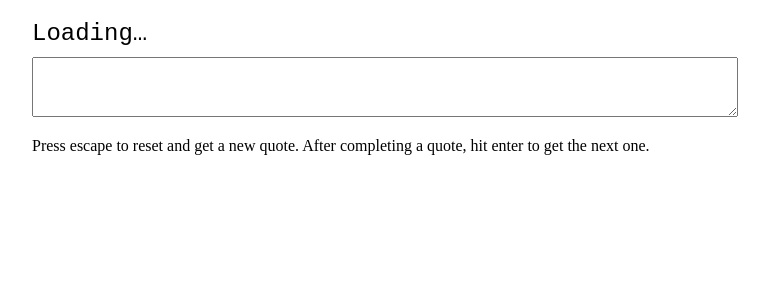
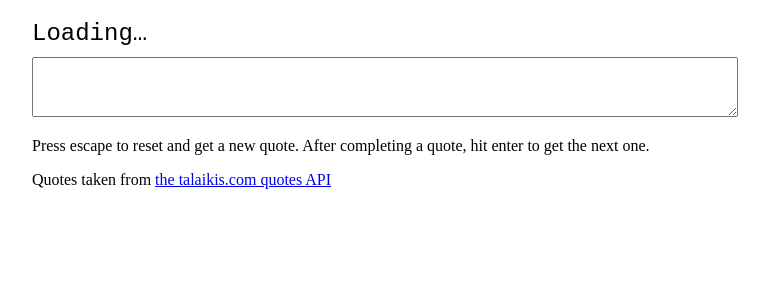
Before and after one commit to osuushi/osuushi.github.com, a Jekyll site: the page typing-test/test.html, which Jekyll copies as it is, in a window 1280 px wide. Shown: the top 300 px of the page, without its empty margins (258-1027 px from the left). Built offline with Jekyll 4.4.1, drawn with Linux system fonts in a browser that asks for light colours.

Commit message:
Give credit for API

```diff
--- a/typing-test/test.html
+++ b/typing-test/test.html
@@ -14,6 +14,10 @@
 <p>
   Press escape to reset and get a new quote. After completing a quote, hit enter to get the next one.
 </p>
+
+<p>
+  Quotes taken from <a href="https://talaikis.com/random_quotes_api/">the talaikis.com quotes API</a>
+</p>
 </div>
 
 </body>
```
